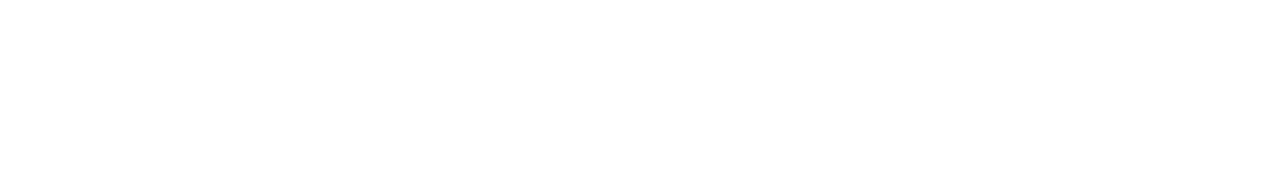
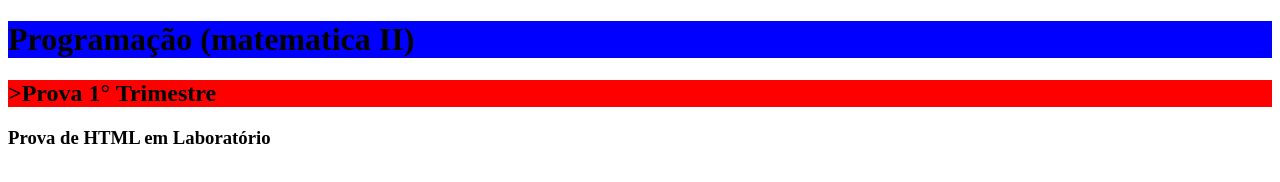
Before and after one commit to Luca5Febraio/Prova, a plain HTML site: page index.html in a window 1280 px wide. Drawn offline with Linux system fonts and the light colour scheme.

Commit message:
Update index.html

```diff
--- a/index.html
+++ b/index.html
@@ -3,4 +3,18 @@
   <head>
     <meta charset="UTF-8">
     <title> Lucas e kevin</title>
+    <style>
+     h1 {
+      background-color: blue;
+      color: black;
+     }
+     h2 {
+      background-color: red;
+      color: black;
+    </style>
   </head>
+   <body>
+    <h1><strong>Programação (matematica II)</strong></h1>
+    <h2><strong>>Prova 1° Trimestre</strong></h2>
+    <h3><strong>Prova de HTML em Laboratório</strong></h3>
+   </body>
```
